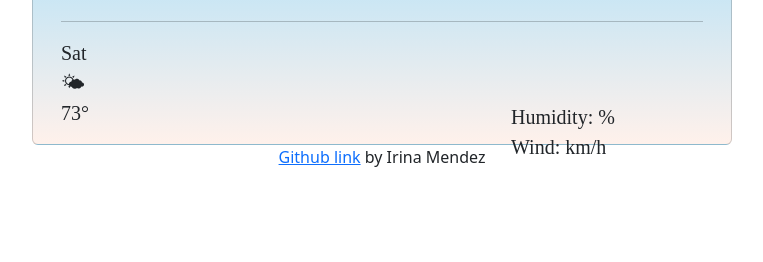
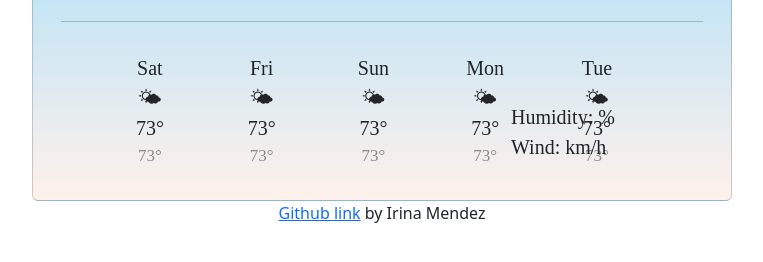
Before and after one commit to irinamendez/weather-app-IM, a plain HTML site: page index.html in a window 1280 px wide. Shown: the part 168-430 px from the top of the page, without its empty margins (258-1021 px from the left). Drawn offline with nearby package versions, Linux system fonts and the light colour scheme; no server answers.

Commit message:
Conversion of forecast HTML to JS

```diff
--- a/index.html
+++ b/index.html
@@ -61,15 +61,7 @@
 
 
 
-            <div class="days">
-              <div class="row">
-                <div class="col-1">
-                  Sat
-                   🌤
-                   73°
-                </div>
-              </div>
-            </div>
+            <div class="days" id="forecast"></div>
 
 
 
--- a/index.js
+++ b/index.js
@@ -21,6 +21,28 @@ if (minutes < 10) {
 }
 
 dateElement.innerHTML = `${days[day]}, ${hours}:${minutes}`;
+
+function displayForecast() {
+  let forecastElement = document.querySelector("#forecast");
+
+  let forecastHTML = `<div class="row">`;
+
+  let days = ["Sat", "Fri", "Sun", "Mon", "Tue"];
+
+  days.forEach(function (day) {
+    forecastHTML = `${forecastHTML}
+    <div class="col-1" style="text-align: center; padding: 5px; margin: 30px; margin-top: 10px; margin-bottom: 10px">
+                  ${day}
+                   🌤
+                   73°
+                   <div class="lower-tem">73°</div>
+                </div>`;
+  });
+
+  forecastHTML = forecastHTML + `</div>`;
+
+  forecastElement.innerHTML = forecastHTML;
+}
 
 function displayWeatherCondition(response) {
   document.querySelector("#your-city").innerHTML = response.data.city;
@@ -86,3 +108,5 @@ let fahrenheitLink = document.querySelector("#fahrenheit-link");
 fahrenheitLink.addEventListener("click", convertToFahrenheit);
 
 search("San Francisco");
+
+displayForecast();
--- a/styles.css
+++ b/styles.css
@@ -91,6 +91,12 @@ body {
 .days {
   font-size: 20px;
   font-family: "New Tegomin", serif;
+  margin-left: 45px;
+}
+
+.lower-tem {
+  font-size: 17px;
+  opacity: 0.5;
 }
 .repo {
   text-align: center;
```
